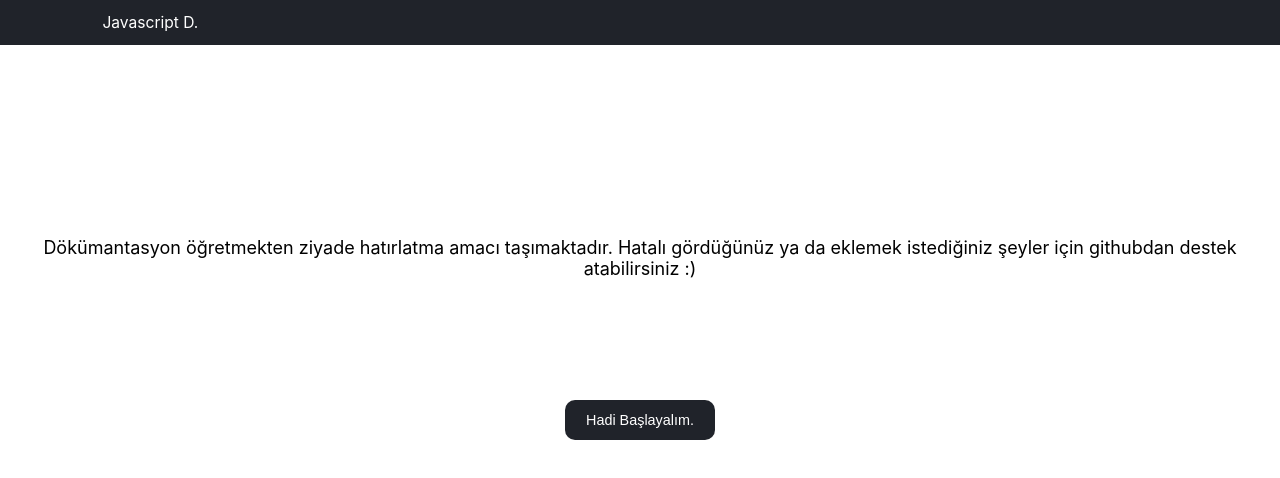
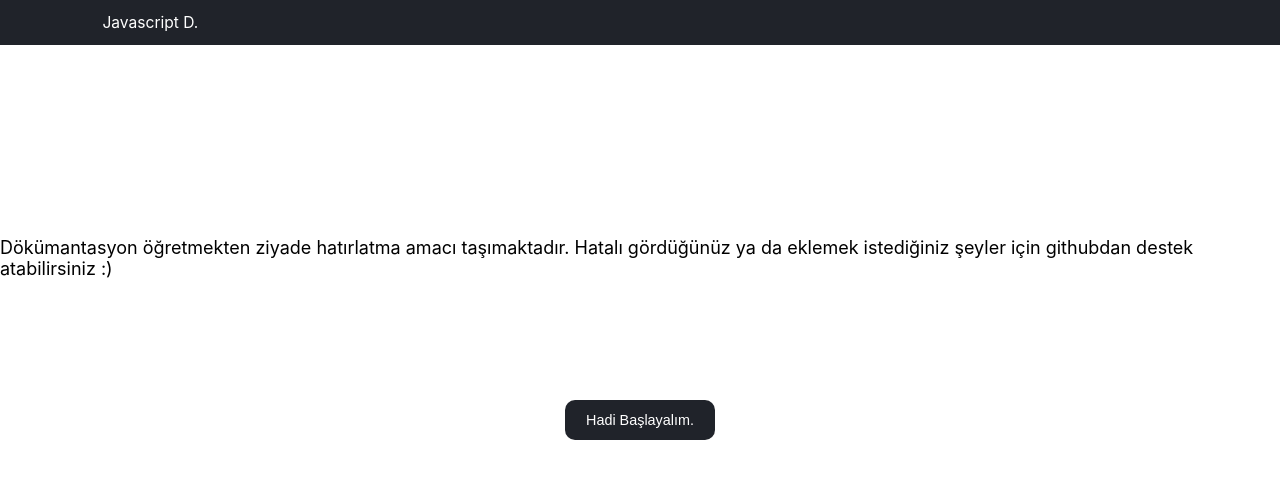
Before and after one commit to AliKarabulut/javascript-note-site, a React (Create React App) app: page / in a window 1280 px wide. Shown: the top 478 px of the page. Built offline with nearby package versions, Linux system fonts and the light colour scheme.

Commit message:
start bug fix

```diff
--- a/src/App.js
+++ b/src/App.js
@@ -19,7 +19,7 @@ function App() {
     setHeader(props);
   };
   const addMetot = (props) => {
-    console.log(props)
+    console.log(props);
     setItem(props);
   };
 
@@ -29,10 +29,12 @@ function App() {
     >
       <Navbar onHeader={addHeader}></Navbar>
       {!isStart && <Start onStart={startHandler} />}
-      <div className={styles.wrapper}>
-        {isStart && <MethodBody></MethodBody>}
-        {isStart && <TitleCard onMetot={addMetot} />}
-      </div>
+      {isStart && (
+        <div className={styles.wrapper}>
+          <MethodBody />
+          <TitleCard onMetot={addMetot} />
+        </div>
+      )}
     </StartStore.Provider>
   );
 }
--- a/src/Start/Start.module.css
+++ b/src/Start/Start.module.css
@@ -1,7 +1,7 @@
 .startP{
     margin-top: 15%;
     font-size: 1.5rem;
-    text-align: center;
+
 
 }
 
```
